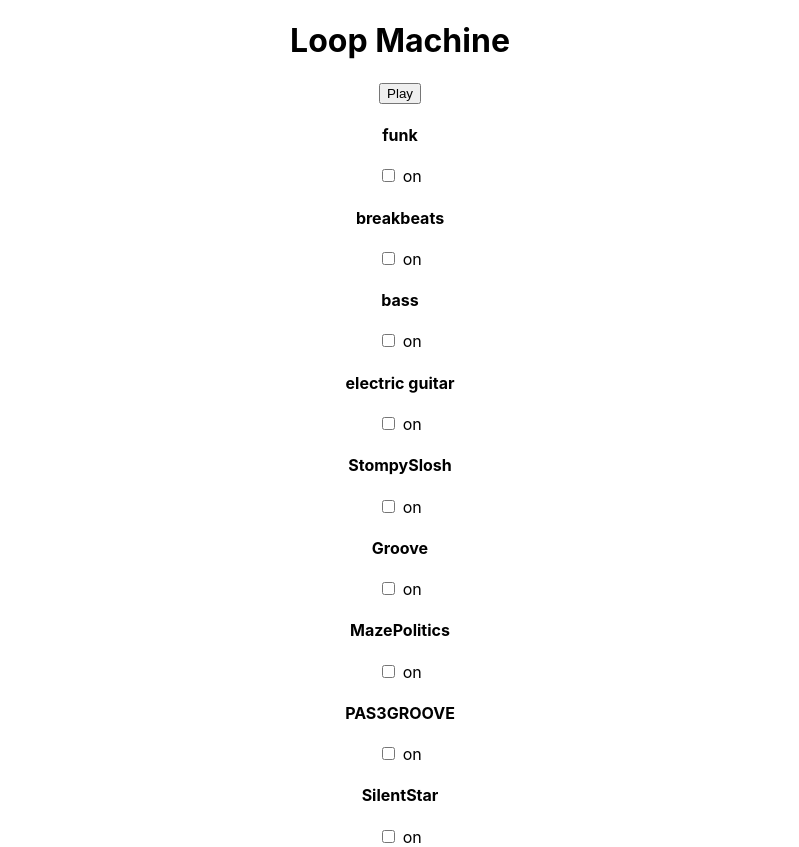
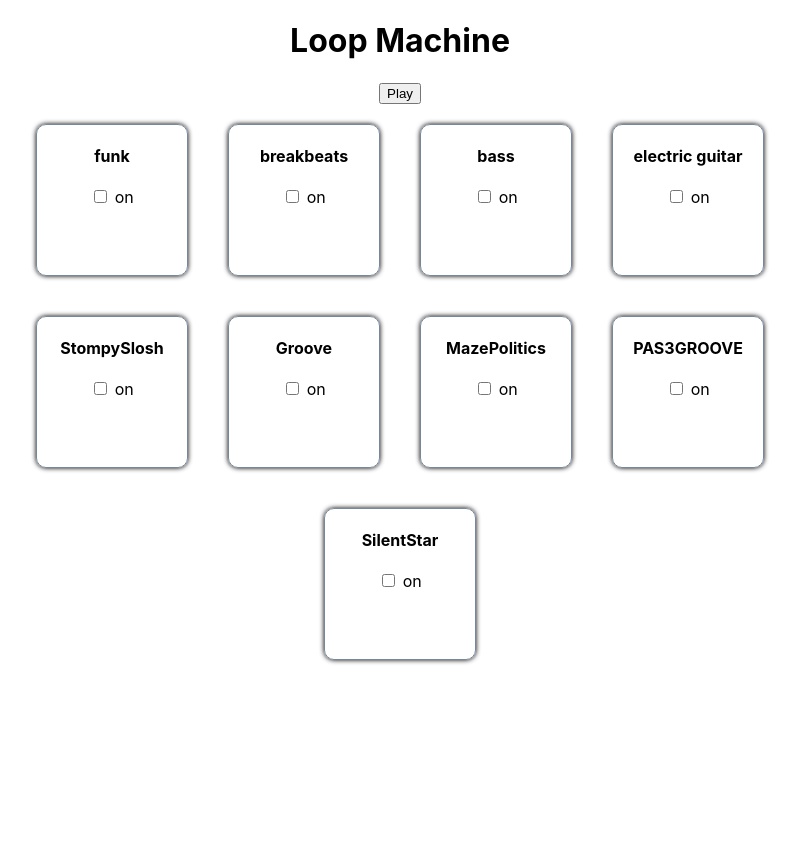
Before and after one commit to ido-leybo/Loop-machine, a React (Create React App) app: page / in a window 1280 px wide. Shown: the whole page, without its empty margins (240-1039 px from the left). After the commit the page ends 800 px from the top, so only its background shows below. Built offline with nearby package versions, Linux system fonts and the light colour scheme.

Commit message:
Added progress bar to the pads
Added the progress bar to see the loop cycle

```diff
--- a/package.json
+++ b/package.json
@@ -7,8 +7,11 @@
     "@testing-library/react": "^11.2.7",
     "@testing-library/user-event": "^12.8.3",
     "audio-play": "^2.3.1",
+    "bootstrap": "^5.0.2",
     "react": "^17.0.2",
+    "react-bootstrap": "^2.0.0-beta.4",
     "react-dom": "^17.0.2",
+    "react-progressbar": "^15.4.1",
     "react-scripts": "4.0.3",
     "web-vitals": "^1.1.2"
   },
--- a/src/App.css
+++ b/src/App.css
@@ -2,37 +2,21 @@
   text-align: center;
 }
 
-.App-logo {
-  height: 40vmin;
-  pointer-events: none;
+.boardContainer {
+  display: flex;
+  flex-wrap: wrap;
+  align-items: center;
+  margin: auto;
+  justify-content: center;
+  align-content: center;
+  width: 70%;
 }
-
-@media (prefers-reduced-motion: no-preference) {
-  .App-logo {
-    animation: App-logo-spin infinite 20s linear;
-  }
+.padDiv {
+  width: 150px;
+  height: 150px;
+  margin: 20px;
+  text-align: center;
+  border: lightslategray solid 1px;
+  border-radius: 10px;
+  box-shadow: black 0 0 5px;
 }
-
-.App-header {
-  background-color: #282c34;
-  min-height: 100vh;
-  display: flex;
-  flex-direction: column;
-  align-items: center;
-  justify-content: center;
-  font-size: calc(10px + 2vmin);
-  color: white;
-}
-
-.App-link {
-  color: #61dafb;
-}
-
-@keyframes App-logo-spin {
-  from {
-    transform: rotate(0deg);
-  }
-  to {
-    transform: rotate(360deg);
-  }
-}
--- a/src/App.js
+++ b/src/App.js
@@ -1,4 +1,4 @@
-import { useState } from "react";
+import { useState, useEffect } from "react";
 import "./App.css";
 import Controller from "./components/Controller";
 import Header from "./components/Header";
@@ -17,6 +17,7 @@ import file9 from "./pads/SilentStar_120_Em_OrganSynth.mp3";
 
 function App() {
   const [playing, setPlaying] = useState(false);
+  const [seconds, setSeconds] = useState(1);
   const [pads, setPads] = useState([
     { src: file1, name: "funk" },
     { src: file2, name: "breakbeats" },
@@ -29,11 +30,30 @@ function App() {
     { src: file9, name: "SilentStar" },
   ]);
 
+  // Interval of 8 seconds for the Progress bar
+  useEffect(() => {
+    if (playing) {
+      const interval = setInterval(() => {
+        seconds === 7
+          ? setSeconds((seconds) => seconds - 7)
+          : setSeconds((seconds) => seconds + 1);
+      }, 1000);
+      return () => clearInterval(interval);
+    } else {
+      setSeconds(0);
+    }
+  }, [seconds, playing]);
+
   return (
     <div className="App">
       <Header />
       <Controller setPlaying={setPlaying} playing={playing} />
-      <Board pads={pads} playing={playing} />
+      <Board
+        pads={pads}
+        playing={playing}
+        seconds={seconds}
+        setSeconds={setSeconds}
+      />
     </div>
   );
 }
--- a/src/components/Board.js
+++ b/src/components/Board.js
@@ -1,10 +1,19 @@
 import React from "react";
 import Pad from "./Pad";
-export default function Board({ pads, playing }) {
+export default function Board({ pads, playing, seconds, setSeconds }) {
   return (
-    pads &&
-    pads.map((pad) => (
-      <Pad src={pad.src} playing={playing} name={pad.name} key={pad.name} />
-    ))
+    <div className="boardContainer">
+      {pads &&
+        pads.map((pad) => (
+          <Pad
+            src={pad.src}
+            playing={playing}
+            name={pad.name}
+            seconds={seconds}
+            setSeconds={setSeconds}
+            key={pad.name}
+          />
+        ))}
+    </div>
   );
 }
--- a/src/components/Pad.js
+++ b/src/components/Pad.js
@@ -1,14 +1,16 @@
 import React, { useEffect, useRef, useState } from "react";
-
-export default function Pad({ src, playing, name }) {
+import ProgressBar from "./ProgressBar";
+export default function Pad({ src, playing, name, seconds, setSeconds }) {
   const [isOn, setIsOn] = useState(false);
-
+  const [percents, setPercents] = useState(0);
   const audioTune = useRef(new Audio(src));
 
+  // Loading the audio
   useEffect(() => {
     audioTune.current.load();
   }, []);
 
+  // Play and stop the sounds
   useEffect(() => {
     if (playing && isOn) {
       playSound();
@@ -16,6 +18,11 @@ export default function Pad({ src, playing, name }) {
       stopSound();
     }
   }, [playing, isOn]);
+
+  // Fill the progress bar
+  useEffect(() => {
+    setPercents(seconds * 14.28);
+  }, [seconds]);
 
   // play audio sound
   const playSound = () => {
@@ -27,15 +34,11 @@ export default function Pad({ src, playing, name }) {
   const stopSound = () => {
     audioTune.current.pause();
     audioTune.current.currentTime = 0;
+    setPercents(0);
   };
 
-  // pause audio sound
-  //   const pauseSound = () => {
-  //     audioTune.pause();
-  //   };
-
   return (
-    <div>
+    <div className="padDiv">
       <h4>{name}</h4>
       <label>
         <input
@@ -45,6 +48,7 @@ export default function Pad({ src, playing, name }) {
         />{" "}
         {isOn ? "off" : "on"}
       </label>
+      {isOn && <ProgressBar percents={percents} />}
     </div>
   );
 }
--- /dev/null
+++ b/src/components/ProgressBar.js
@@ -0,0 +1,21 @@
+import React from "react";
+import Progress from "react-progressbar";
+// import ProgressBar2 from "react-bootstrap/ProgressBar";
+
+export default function ProgressBar({ percents }) {
+  return (
+    <div
+      style={{
+        width: "80%",
+        margin: "auto",
+        marginTop: "25px",
+        color: "blue",
+        border: "1px solid black",
+        borderRadius: "2px",
+        backgroundColor: "whitesmoke",
+      }}
+    >
+      <Progress completed={percents} />
+    </div>
+  );
+}
```
Also changed, not shown: 1 other file (tests, documents, lock files or other folders).
